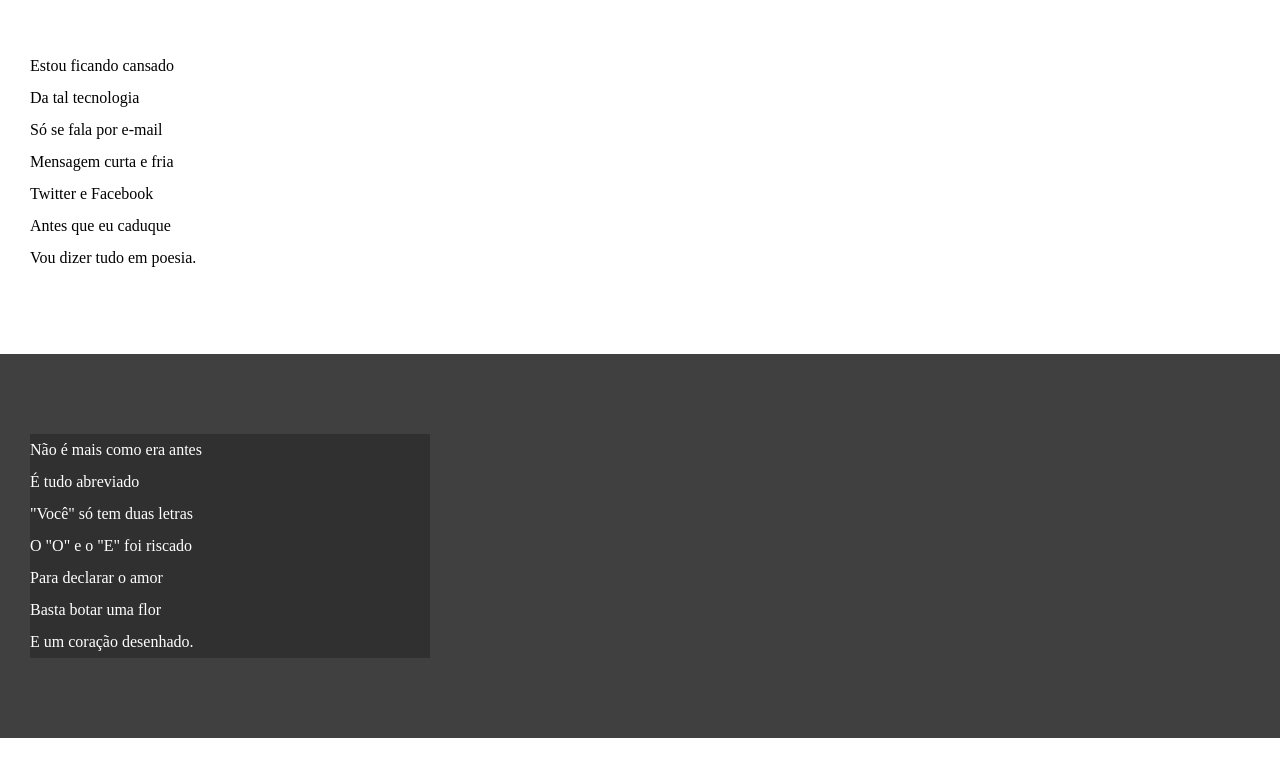
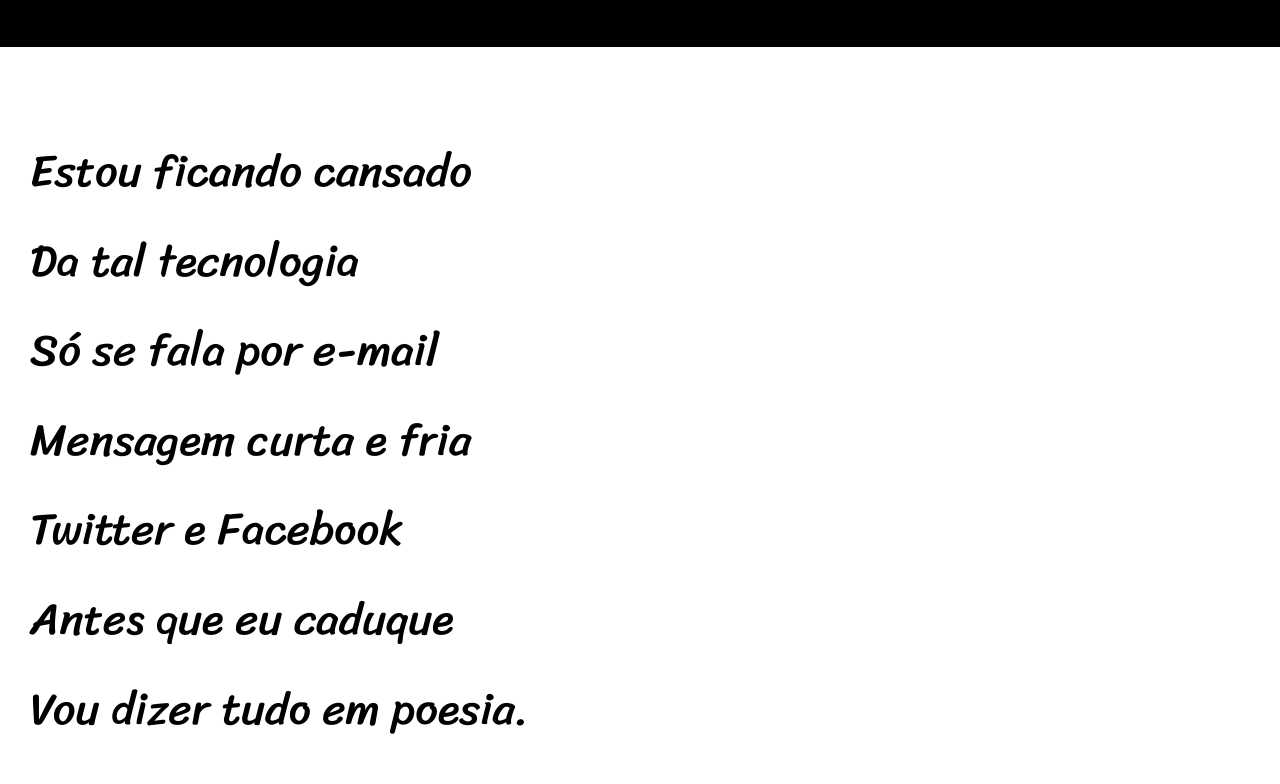
Before and after one commit to viniciusgusttavo/desafios-curso-html-css, a plain HTML site: page Desafio12/index.html in a window 1280 px wide. Shown: the part 185-969 px from the top of the page. Drawn offline with Linux system fonts and the light colour scheme.

Commit message:
Att de estilos

```diff
--- a/Desafio12/style/style.css
+++ b/Desafio12/style/style.css
@@ -1,4 +1,15 @@
 @charset "UTF-8";
+
+@import url('https://fonts.googleapis.com/css2?family=Passion+One&display=swap');
+
+@import url('https://fonts.googleapis.com/css2?family=Sriracha&display=swap');
+
+:root {
+  --fonte1: Verdana, Geneva, Tahoma, sans-serif;
+  --fonte2: 'Passion One', cursive;
+  --fonte3: 'Sriracha', cursive;
+}
+
 
 * {
   margin: 0px;
@@ -6,6 +17,7 @@
 }
 
 html, body {
+  font-family: var(--fonte1);
   min-height: 100vh;
   background-color: darkgray;
 }
@@ -19,6 +31,8 @@ header {
 header h1 {
   padding-top: 50px;
   font-variant:small-caps;
+  font-family: var(--fonte2);
+  font-size: 8vw;
 }
 
 header p {
@@ -40,6 +54,8 @@ section {
   padding-bottom: 10vh;
   line-height: 2em;
   padding-left: 30px;
+  font-family: var(--fonte3);
+  font-size: 3.5vw;
 }
 
 section.normal {
@@ -53,7 +69,7 @@ section.imagem {
 }
 
 section.imagem > p {
-  width: 400px;
+  display: inline-block;
   background-color: rgba(0, 0, 0, 0.25);
 }
 
```
